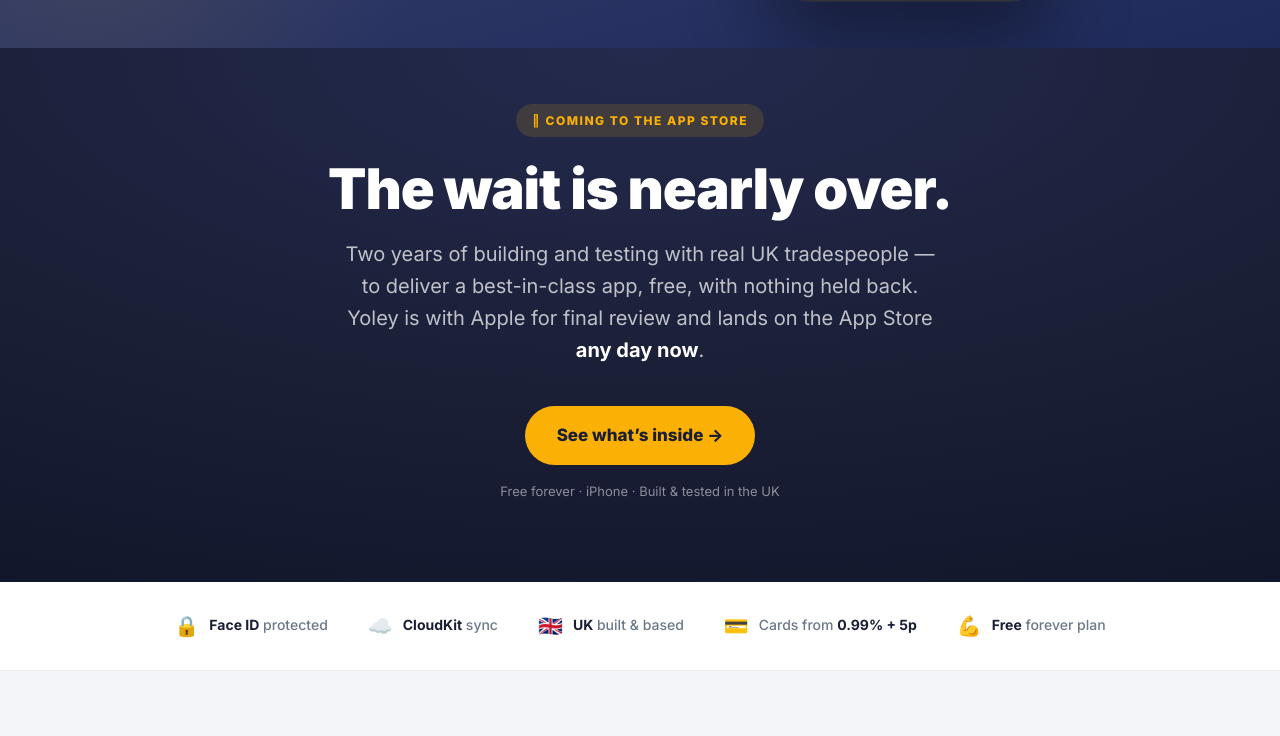
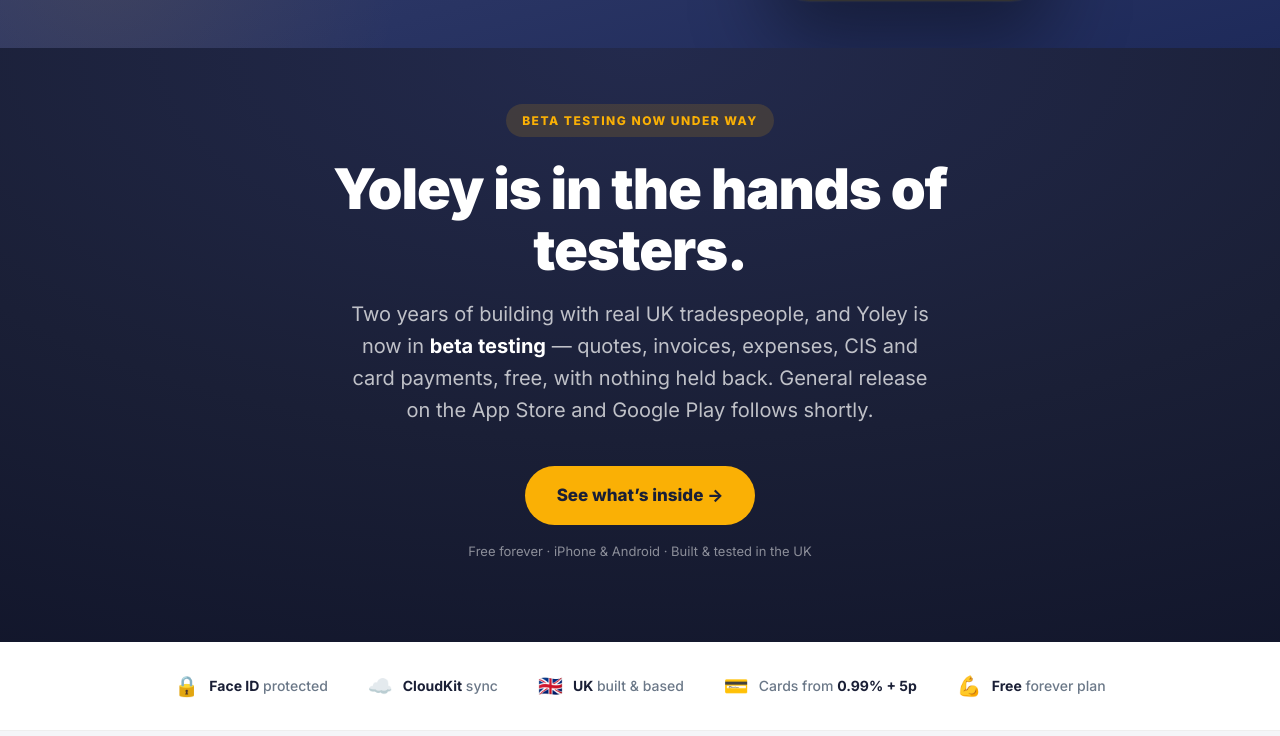
Before and after one commit to milescarroll-yoley/yoley-website, a plain HTML site: page index.html in a window 1280 px wide. Shown: the part 662-1398 px from the top of the page. Drawn offline with Linux system fonts and the light colour scheme.

Commit message:
Site: announce beta testing; make go-live copy platform-neutral

```diff
--- a/index.html
+++ b/index.html
@@ -161,13 +161,13 @@
        App Store listing. Nothing to change by hand on launch day. -->
   <section class="launch" id="launch" style="background:radial-gradient(120% 120% at 50% 0%, #232a4d 0%, #1A1F36 55%, #11152a 100%); padding:56px 0 80px; text-align:center; overflow:hidden;">
     <div class="container" style="max-width:840px; margin:0 auto; padding:0 24px;">
-      <div id="launch-tag" style="display:inline-block; padding:7px 16px; background:rgba(250,176,5,0.14); color:var(--yellow); border-radius:100px; font-size:12px; font-weight:800; letter-spacing:1.5px; text-transform:uppercase; margin-bottom:22px;">&#63743; Coming to the App Store</div>
-      <h2 id="launch-title" style="color:#fff; font-size:clamp(32px,5.5vw,56px); font-weight:900; line-height:1.08; letter-spacing:-0.02em; margin-bottom:18px;">The wait is nearly over.</h2>
-      <p id="launch-sub" style="color:rgba(255,255,255,0.72); font-size:clamp(17px,2.2vw,20px); line-height:1.6; max-width:600px; margin:0 auto 40px;">Two years of building and testing with real UK tradespeople &mdash; to deliver a best-in-class app, free, with nothing held back. Yoley is with Apple for final review and lands on the App Store <strong style="color:#fff;">any day now</strong>.</p>
+      <div id="launch-tag" style="display:inline-block; padding:7px 16px; background:rgba(250,176,5,0.14); color:var(--yellow); border-radius:100px; font-size:12px; font-weight:800; letter-spacing:1.5px; text-transform:uppercase; margin-bottom:22px;">Beta testing now under way</div>
+      <h2 id="launch-title" style="color:#fff; font-size:clamp(32px,5.5vw,56px); font-weight:900; line-height:1.08; letter-spacing:-0.02em; margin-bottom:18px;">Yoley is in the hands of testers.</h2>
+      <p id="launch-sub" style="color:rgba(255,255,255,0.72); font-size:clamp(17px,2.2vw,20px); line-height:1.6; max-width:600px; margin:0 auto 40px;">Two years of building with real UK tradespeople, and Yoley is now in <strong style="color:#fff;">beta testing</strong> &mdash; quotes, invoices, expenses, CIS and card payments, free, with nothing held back. General release on the App Store and Google Play follows shortly.</p>
 
       <div>
         <a href="#features" id="launch-cta" style="display:inline-flex; align-items:center; gap:10px; background:var(--yellow); color:var(--navy); padding:16px 32px; border-radius:100px; font-weight:800; font-size:17px; text-decoration:none;">See what&rsquo;s inside &rarr;</a>
-        <p style="color:rgba(255,255,255,0.5); font-size:13px; margin-top:16px;">Free forever &middot; iPhone &middot; Built &amp; tested in the UK</p>
+        <p style="color:rgba(255,255,255,0.5); font-size:13px; margin-top:16px;">Free forever &middot; iPhone &amp; Android &middot; Built &amp; tested in the UK</p>
       </div>
     </div>
   </section>
--- a/js/main.js
+++ b/js/main.js
@@ -168,7 +168,7 @@
     }
     setText('launch-tag', ' Out now on the App Store');
     setText('launch-title', 'Yoley is live on the App Store.');
-    setText('launch-sub', 'Two years of building and testing with real UK tradespeople — free, with nothing held back. Download it on your iPhone today.');
+    setText('launch-sub', 'Two years of building and testing with real UK tradespeople — free, with nothing held back. Download it today.');
     var cta = document.getElementById('launch-cta');
     if (cta) {
       cta.textContent = 'Download on the App Store →';
```
